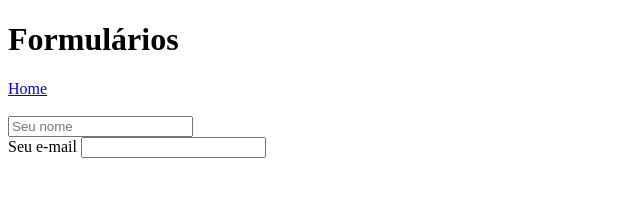
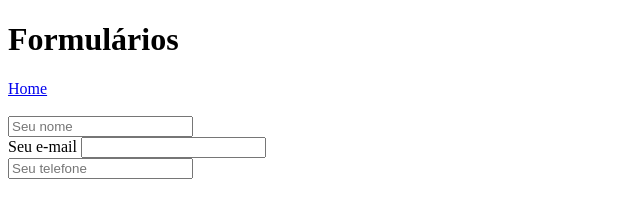
Before and after one commit to ruriquef/projetosHTML-CSS, a plain HTML site: page formas.html in a window 1280 px wide. Shown: the whole page, without its empty margins (0-640 px from the left). Drawn offline with Linux system fonts and the light colour scheme.

Commit message:
add campo para telefone

```diff
--- a/formas.html
+++ b/formas.html
@@ -18,6 +18,8 @@
         <br>
         <label for="email">Seu e-mail</label>
         <input  id="email" type="email">
+        <br>
+        <input type="tel" placeholder="Seu telefone">
     </form>
 </body>
 </html>
```
